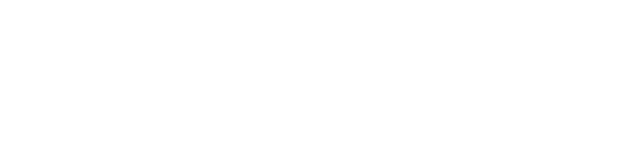
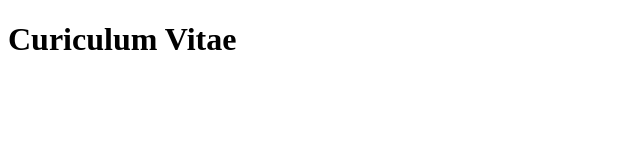
Before and after one commit to Houdjath/git-mon-cv, a plain HTML site: page index.html in a window 1280 px wide. Shown: the whole page, without its empty margins (0-640 px from the left). Drawn offline with Linux system fonts and the light colour scheme.

Commit message:
mise en place de la section titre

```diff
--- a/index.html
+++ b/index.html
@@ -8,6 +8,6 @@
     <title>Document</title>
 </head>
 <body>
-
+    <h1>Curiculum Vitae</h1>
 </body>
 </html>
```
